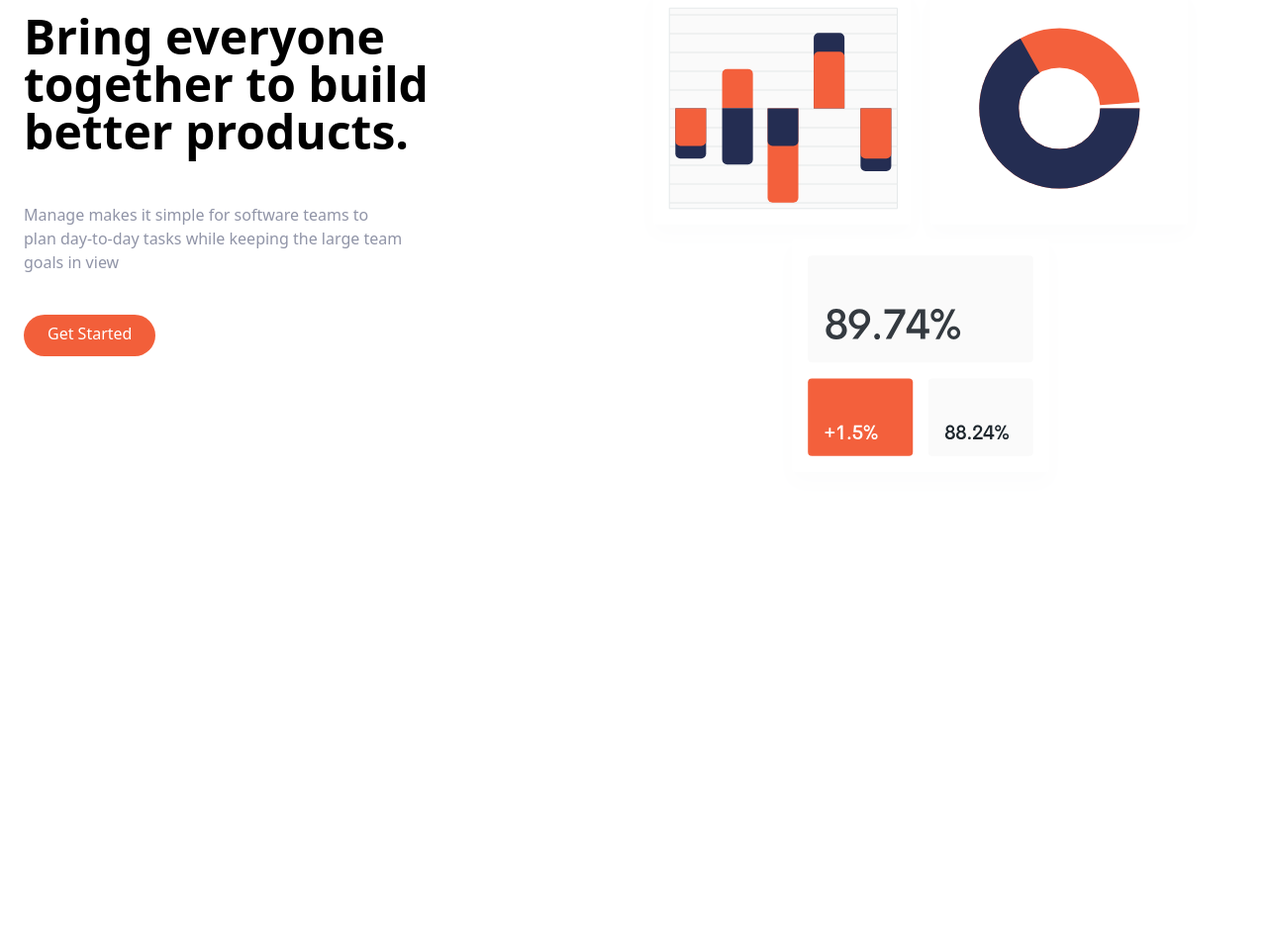
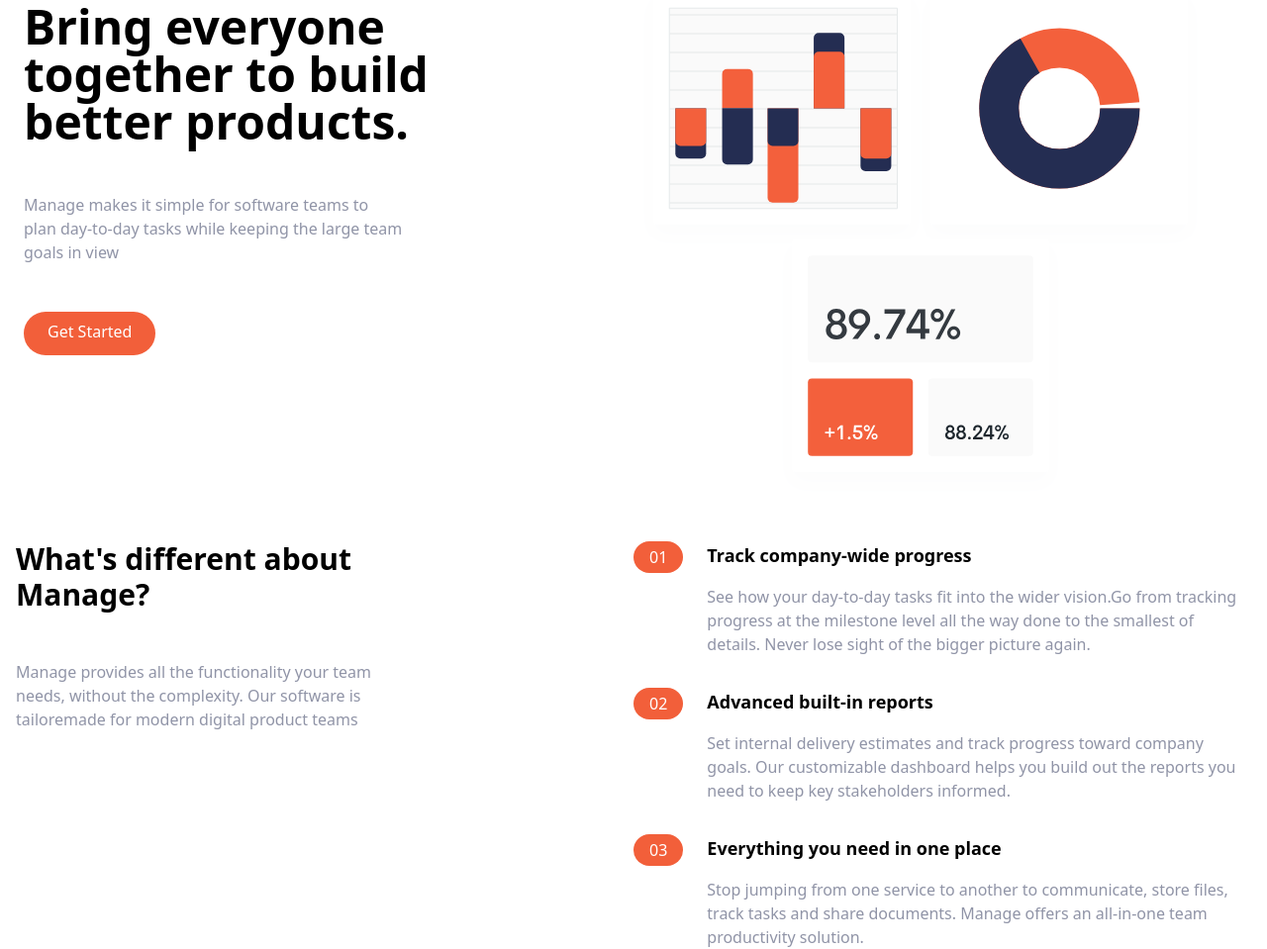
Before and after one commit to singlaanish56/learning-projects, a website: page frontend/tailwind_manage_landing/index.html in a window 1280 px wide. Shown: the part 150-1109 px from the top of the page at 99% size. Before the commit the page ends 800 px from the top, so only its background shows below. Drawn offline with Linux system fonts and the light colour scheme.

Commit message:
Basic Features Section

```diff
--- a/frontend/tailwind_manage_landing/index.html
+++ b/frontend/tailwind_manage_landing/index.html
@@ -24,7 +24,7 @@
     </nav>
 
     <section id="hero">
-        <div class="container flex flex-col-reverse items-center px-6 mx-auto mt-10 space-y-0 md:space-y-0 md:flex-row">
+        <div class="container flex flex-col-reverse items-center px-6 mx-auto mt-10 space-y-12 md:space-y-0 md:flex-row">
             <div class="container flex flex-col mb-32 space-y-12 md:w-1/2">
                 <h1 class="max-w-md text-4xl font-bold text-center md:text-5xl md:text-left">
                     Bring everyone together to build better products.
@@ -32,7 +32,7 @@
                 <p class="max-w-sm text-center text-paleGrayDarkBlue md:text-left">
                  Manage makes it simple for software teams to plan day-to-day tasks while keeping the large team goals in view
                 </p >
-                <div>
+                <div class="flex justify-center md:justify-start">
                     <a href="" class="p-3 px-6 pt-2 text-white bg-orangeRed rounded-full hover:bg-paleOrangeRed baseline ">Get Started</a>
                 </div>
             </div>
@@ -41,5 +41,63 @@
             </div>
         </div>
     </section>
+
+    <section id="features">
+        <div class="container flex flex-col px-4 mx-auto mt-10 space-y-12 md:space-y-0 md:flex-row">
+            <div class="container flex flex-col space-y-12 md:w-1/2">
+                <h2 class="max-w-md text-3xl font-bold text-center md:text-left">What's different about Manage?</h2>
+                <p class="max-w-sm text-center md:text-left  text-paleGrayDarkBlue">
+                 Manage provides all the functionality your team needs, without the complexity.
+                 Our software is tailoremade for modern digital product teams</p>
+            </div>
+            <div class="flex flex-col space-y-8 md:w-1/2">
+                <!--List item 1-->
+                <div class="flex flex-col space-y-3 md:space-y-0 md:space-x-6 md:flex-row">
+                        <div class="rounded-l-full bg-superBarelyOrangeRed md:bg-transparent">
+                            <div class="flex flex-row items-center space-x-2">
+                                <div class="px-4 py-2 text-white rounded-full bg-orangeRed md:py-1">01</div>
+                                <h3 class="text-base font-bold md:mb-4 md:hidden">Track company-wide progress</h3>
+                            </div>
+                        </div>
+                        <div>
+                            <h3 class="hidden mb-4 text-lg font-bold md:block">Track company-wide progress</h3>
+                            <p class="text-paleGrayDarkBlue">
+                                See how your day-to-day tasks fit into the wider vision.Go from tracking progress at the milestone level all the way done to the smallest of details. Never lose sight of the bigger picture again.
+                            </p>
+                        </div>
+                </div>
+                <!--List item 2-->
+                <div class="flex flex-col space-y-3 md:space-y-0 md:space-x-6 md:flex-row">
+                    <div class="rounded-l-full bg-superBarelyOrangeRed md:bg-transparent">
+                        <div class="flex flex-row items-center space-x-2">
+                            <div class="px-4 py-2 text-white rounded-full bg-orangeRed md:py-1">02</div>
+                            <h3 class="text-base font-bold md:mb-4 md:hidden">Advanced built-in reports</h3>
+                        </div>
+                    </div>
+                    <div>
+                        <h3 class="hidden mb-4 text-lg font-bold md:block">Advanced built-in reports</h3>
+                        <p class="text-paleGrayDarkBlue">
+                            Set internal delivery estimates and track progress toward company goals. Our customizable dashboard helps you build out the reports you need to keep key stakeholders informed.
+                        </p>
+                    </div>
+            </div>
+                <!--List item 3-->
+                <div class="flex flex-col space-y-3 md:space-y-0 md:space-x-6 md:flex-row">
+                    <div class="rounded-l-full bg-superBarelyOrangeRed md:bg-transparent">
+                        <div class="flex flex-row items-center space-x-2">
+                            <div class="px-4 py-2 text-white rounded-full bg-orangeRed md:py-1">03</div>
+                            <h3 class="text-base font-bold md:mb-4 md:hidden">Everything you need in one place</h3>
+                        </div>
+                    </div>
+                    <div>
+                        <h3 class="hidden mb-4 text-lg font-bold md:block">Everything you need in one place</h3>
+                        <p class="text-paleGrayDarkBlue">
+                            Stop jumping from one service to another to communicate, store files, track tasks and share documents. Manage offers an all-in-one team productivity solution.
+                        </p>
+                    </div>
+            </div>
+            </div>
+        </div>
+    </section>
 </body>
 </html>
```
Also changed, not shown: frontend/tailwind_manage_landing/dist/output.css, 1 other file.
